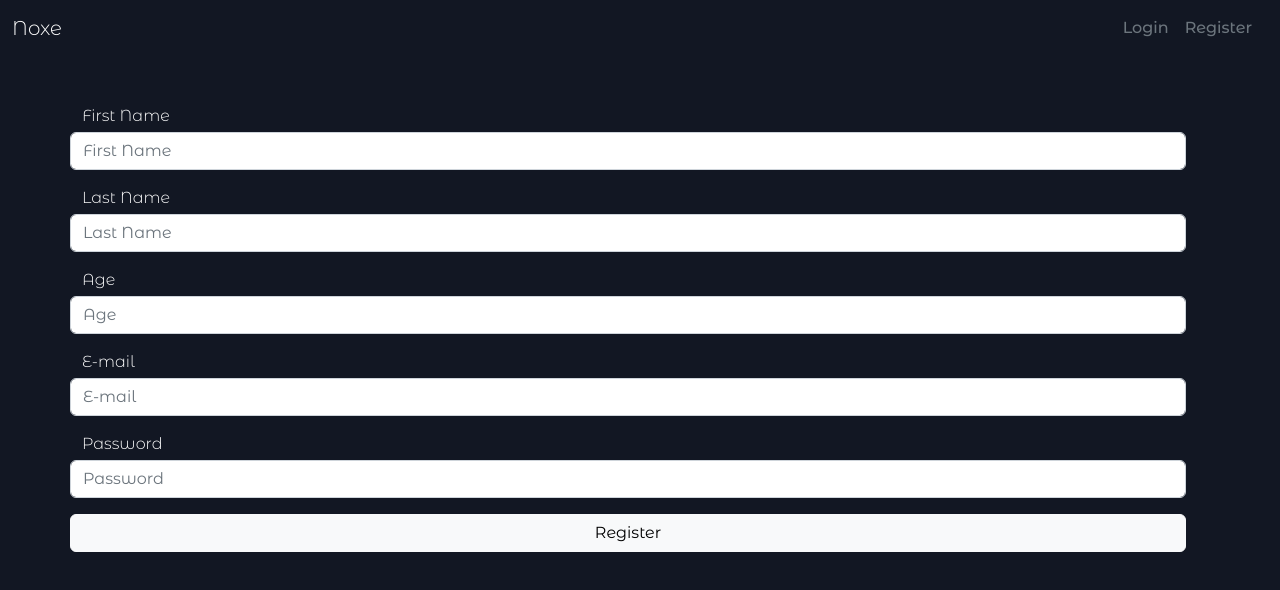
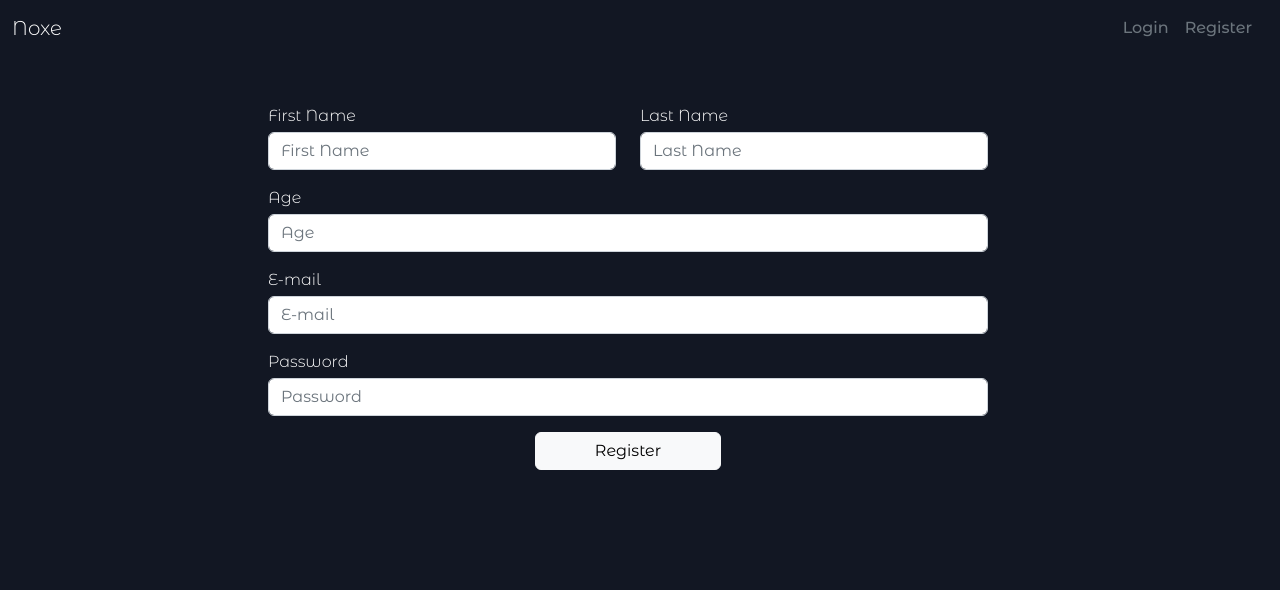
Before and after one commit to Meedil/noxe, a React (Create React App) app: page /register in a window 1280 px wide. Shown: the top 590 px of the page. Built offline with nearby package versions, Linux system fonts and the light colour scheme.

Commit message:
Improve login and register

```diff
--- a/src/App.css
+++ b/src/App.css
@@ -13,7 +13,7 @@
     font-size: 16px;
 }
 .subtext{
-    color: var(--text-grey);
+    color: var(--text-grey) !important;
 }
 .disabled{
     cursor:no-drop;
--- a/src/index.css
+++ b/src/index.css
@@ -1,3 +1,6 @@
+body,html{
+  height: 100%;
+}
 body {
   margin: 0;
   font-family: -apple-system, BlinkMacSystemFont, 'Segoe UI', 'Roboto', 'Oxygen',
--- a/src/routes/DiscoverPage.tsx
+++ b/src/routes/DiscoverPage.tsx
@@ -1,4 +1,4 @@
-import { Link, useLoaderData, useLocation, useParams, useResolvedPath } from "react-router-dom"
+import { Link, useLoaderData, useParams } from "react-router-dom"
 import { getDiscover } from "../APIs/tmdbApi"
 import MovieCard from "../Components/MovieCard";
 import { CaretRightFill, CaretLeftFill } from "react-bootstrap-icons";
@@ -10,8 +10,6 @@ export async function loader({params}){
 export default function DiscoverPage(){
     const contentData:any = useLoaderData();
     const {type, page} = useParams();
-    const location = useLocation();
-    // console.log(location)
 
     const content = contentData.results.map((movieDetails) => {
         return(
--- a/src/routes/Home.css
+++ b/src/routes/Home.css
@@ -1,8 +1,9 @@
 .row-heading h2{
     width: 50%;
 }
-.dark-bottom{
-    z-index: 10;
-    height: 100%;
-    box-shadow: inset -20px 20px #000;
+
+.carousel-img-container::after{
+    z-index: 200;
+    height: 100% !important;
+    box-shadow: inset 20px 20px black;
 }
--- a/src/routes/MoviePage.tsx
+++ b/src/routes/MoviePage.tsx
@@ -1,11 +1,9 @@
-import { useEffect, useState } from "react";
 import { useLoaderData } from "react-router-dom";
 import { getDetials, getImageURL } from "../APIs/tmdbApi"
 import './MoviePage.css'
 
 export async function loader({params}){
     const details = getDetials(params.type, params.id);
-    // console.log(details)
     return details;
 }
 
@@ -17,7 +15,6 @@ export default function MoviePage (){
         return <div key={genreId} className="d-inline-block me-1 mb-1 genre-block">{genreName}</div>
     });
 
-    // console.log(pageData)
     const cast = credits.cast.filter((member, index) => index < 4).map((member)=>{
         return (
             <div className="cast-member">
--- a/src/routes/Register.tsx
+++ b/src/routes/Register.tsx
@@ -1,5 +1,5 @@
 import jwtDecode from "jwt-decode";
-import { useContext, useState } from "react";
+import { useContext, useRef, useState } from "react";
 import { Navigate, useNavigate } from "react-router-dom";
 import { signIn, signUp } from "../APIs/userApi";
 import { CurrentUserContext } from "../App";
@@ -13,41 +13,66 @@ export default function Register(){
     const [age, setAge] = useState('');
     const [email, setEmail] = useState('');
     const [password, setPassword] = useState('');
+    const [message, setMessage] = useState('');
+
+    const registerBtn = useRef();
 
     const register = async (e) => {
         e.preventDefault();
-        await signUp(firstname, lastname, age, email, password).then( () => {
-            signIn(email, password).then( ({data: tokenData}) =>{
-                if(tokenData.token) {localStorage.setItem('token', tokenData.token);
-                setCurrentUser(tokenData.token && jwtDecode(tokenData.token));}
+        let success = false;
+        await signUp(firstname, lastname, age, email, password).then( async ({data:registerData}) => {
+            if(registerData.message === "success"){
+                await signIn(email, password).then( ({data: tokenData}) =>{
+                    if(tokenData.message === "success") {
+                        localStorage.setItem('token', tokenData.token);
+                        setCurrentUser(tokenData.token && jwtDecode(tokenData.token));
+                        success = true;
+                    }
                 })
+            }
+            else{
+                setMessage(registerData.message);
+            }
         });
-        navigate('/home');
+        if(success) navigate('/home');
     }
 
     return (
         <form className="container" onSubmit={register}>
             <div className="row mb-3">
+                <div className="col-5 col-md-4 offset-1 offset-md-2">
                     <label htmlFor="" className="mb-1">First Name</label>
                     <input className="form-control" type="text" placeholder="First Name" value={firstname} onChange={e=>setFirstname(e.target.value)} />
                 </div>
-            <div className="row mb-3">
+                <div className="col-5 col-md-4">
                     <label htmlFor="" className="mb-1">Last Name</label>
                     <input className="form-control" type="text" placeholder="Last Name" value={lastname} onChange={e=>setLastname(e.target.value)} />
                 </div>
+            </div>
             <div className="row mb-3">
+                <div className="col-10 col-md-8 offset-1 offset-md-2">
                     <label htmlFor="" className="mb-1">Age</label>
                     <input className="form-control" type="text" placeholder="Age" value={age} onChange={e=>setAge(e.target.value)} />
                 </div>
+            </div>
             <div className="row mb-3">
+                <div className="col-10 col-md-8 offset-1 offset-md-2">
                     <label htmlFor="" className="mb-1">E-mail</label>
                     <input className="form-control" type="text" placeholder="E-mail" value={email} onChange={e=>setEmail(e.target.value)} />
                 </div>
+            </div>
             <div className="row mb-3">
+                <div className="col-10 col-md-8 offset-1 offset-md-2">
                     <label htmlFor="" className="mb-1">Password</label>
-                <input className="form-control" type="password" placeholder="Password" value={password} onChange={e=>setPassword(e.target.value)} />
+                    <input className="form-control" type="password" placeholder="Password" value={password} onChange={e=>setPassword(e.target.value)} onKeyDown={e => {if(e.key.toLowerCase() === "enter") (registerBtn.current as any).click()}}/>
                 </div>
-            <div className="row"><button className='btn bg-light btn-light' type="submit">Register</button></div>
+            </div>
+            {message &&
+            <div className="div row">
+                <div className="col-10 col-md-8 offset-1 offset-md-2 text-bg-danger bg-opacity-25 subtext fw-bold rounded py-2 ">{message}</div>
+            </div>
+            }
+            <div className="row mt-3"><button ref={registerBtn} className='btn bg-light btn-light col-4 col-md-2 offset-4 offset-md-5 login-msg' type="submit">Register</button></div>
         </form>
     )
 }
```
Also changed, not shown: src/routes/Home.tsx (+3 -5 lines). Lines whose indentation alone changed are shown as unchanged.
